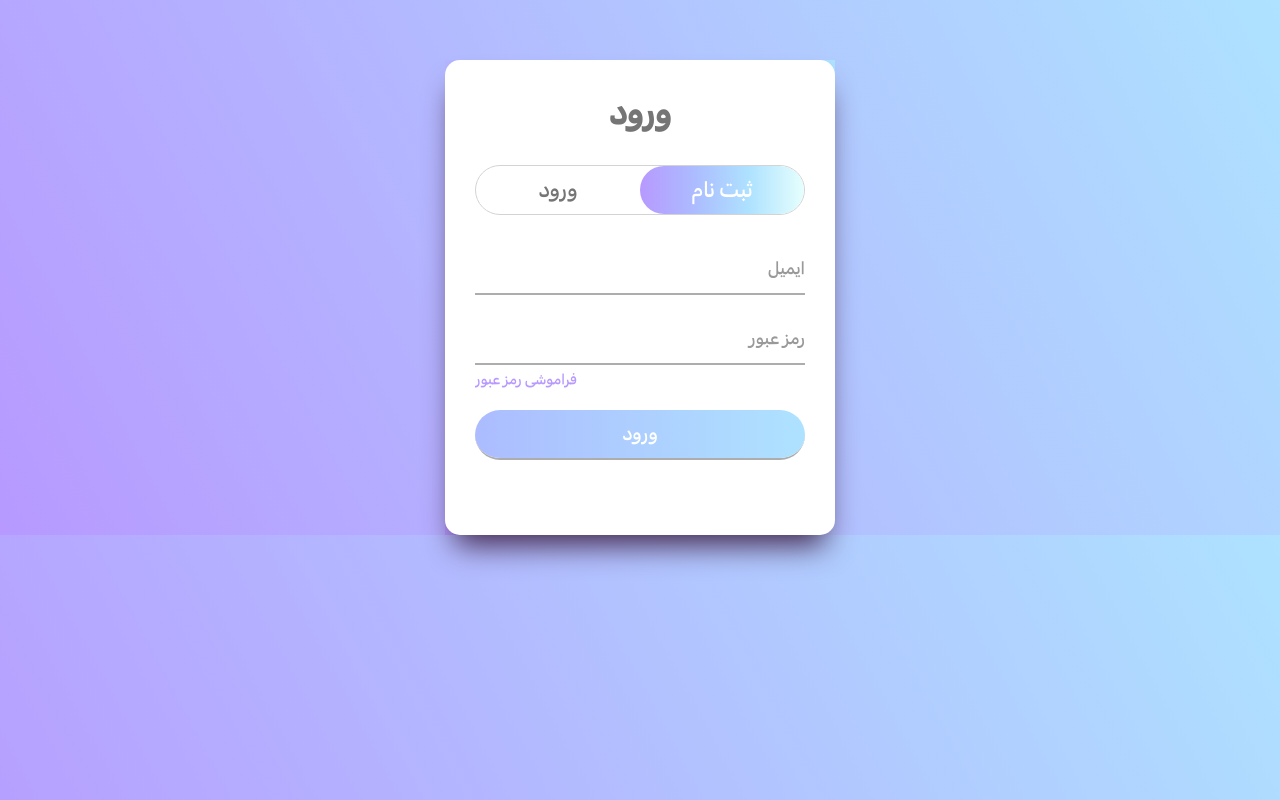
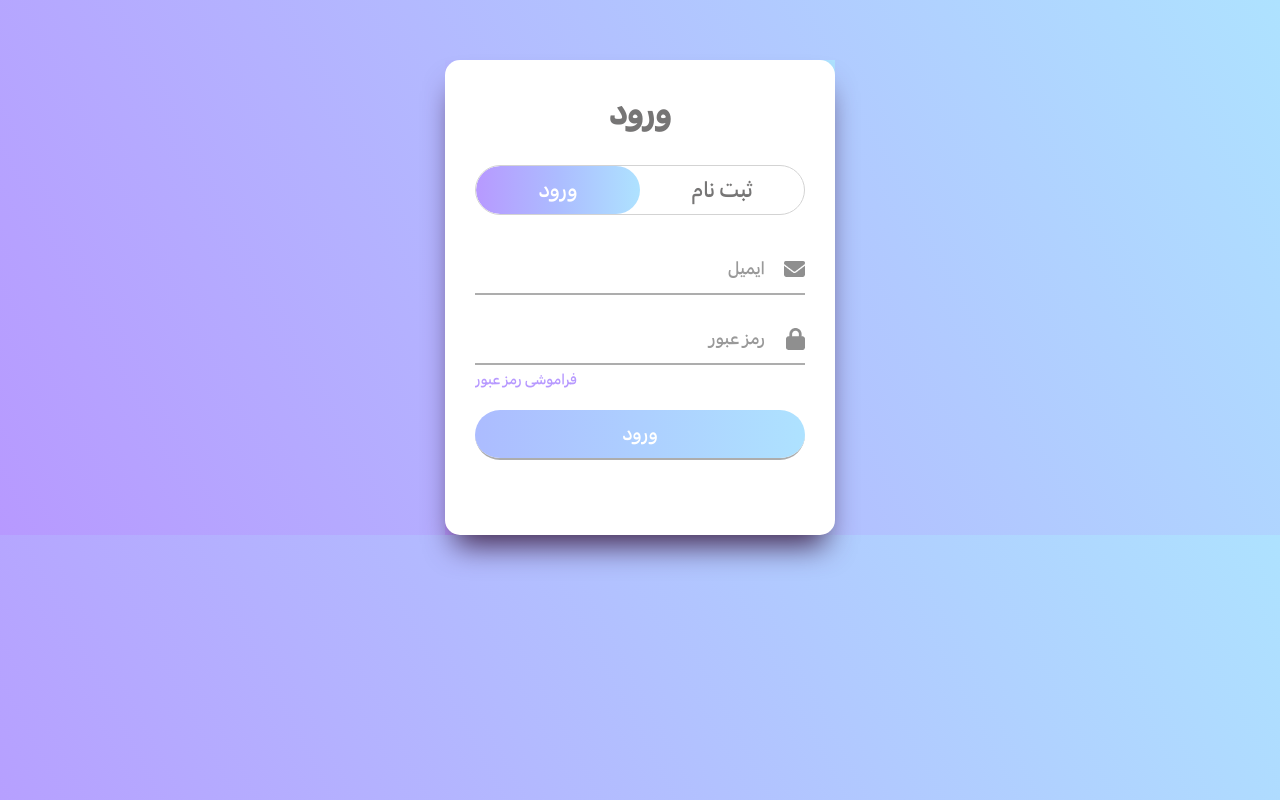
Before and after one commit to ENIAC-group/Front-End, a React (Vite) app: page / in a window 1280 px wide. Built offline with nearby package versions, Linux system fonts and the light colour scheme; a web font is replaced by a local one.

Commit message:
[feat]: Added icons to the input fields, fixed the slider bug, changed file and directory names to 'LoginSignup'

```diff
--- a/src/App.jsx
+++ b/src/App.jsx
@@ -1,5 +1,5 @@
 import React from 'react';
-import LoginContainer from './components/SignUp/SignUp.jsx';
+import LoginContainer from './components/LoginSignUp/LoginSignup.jsx';
 
 
 function App() {
--- a/src/components/SignUp/SignUp.css
+++ b/src/components/LoginSignUp/LoginSignup.css
@@ -88,7 +88,7 @@ input[type="radio"]{
   left:0;
   z-index: 0;
   /*background: -webkit-linear-gradient(left,#5a0066 , #5c0080 , #9500b3,#8a00e6);*/
-  background: -webkit-linear-gradient(left,#B799FF , #ACBCFF , #AEE2FF,#E6FFFD);
+  background: -webkit-linear-gradient(left,#B799FF , #ACBCFF , #AEE2FF);
   position: absolute;
   border-radius: 35px;
   transition:all 0.6s cubic-bezier(0.68 , -0.55 , 0.265 , 1.55);
--- a/src/components/SignUp/SignUp.jsx
+++ b/src/components/LoginSignUp/LoginSignup.jsx
@@ -1,11 +1,11 @@
 import react from 'react'
 import React, { useState } from 'react';
+import './LoginSignup.css'
+
 import user_icon from '../../assets/person.png'
 import lock_icon from '../../assets/password.png'
 import email_icon from '../../assets/email.png'
-import gender_icon from '../../assets/gender.png'
 
-import './SignUp.css'
 const LoginContainer = () => {
   const [loginLabelsColor, setLoginLabelsColor] = useState(false);
 
@@ -45,51 +45,70 @@ const LoginContainer = () => {
           <div className="form_container">
             <div className="slider_controls">
               <input type="radio" name="slide" id="login" defaultChecked/>
-              <input type="radio" name="slide" id="signup" defaultChecked/>
+              <input type="radio" name="slide" id="signup"/>
 
               <label htmlFor="login" className='slide login' onClick={handleLoginClick}>ورود</label>
               <label htmlFor="signup" className='slide signup' onClick={handleSignupClick}>ثبت نام</label>
               <div className="slider_tab"></div>
             </div>
             <div className='form_details'>
-              <form action="#" className='login'>
+            <form action="#" className='login'>
                 <pre></pre>
                 <div className="field">
-                  <input type="text" placeholder='ایمیل'/>
+                <input type="text" placeholder='ایمیل'
+                    style={{backgroundImage: `url(${email_icon})`,
+                            backgroundRepeat: 'no-repeat',
+                            paddingRight: '40px',
+                            backgroundPosition: 'right'}}/>
                 </div>
                 <div className="field">
-                    <input type="password" placeholder='رمز عبور' />
+                <input type="password" placeholder='رمز عبور'
+                    style={{backgroundImage: `url(${lock_icon})`,
+                            backgroundRepeat: 'no-repeat',
+                            paddingRight: '40px',
+                            backgroundPosition: 'right'}}/>
                 </div>
                 <div className='pass_link'><a href="#" > فراموشی رمز عبور</a></div>
                 <div className="field btn">
                     <div className='btn_layer'></div>
                     <input type="submit" value="ورود"/>
                 </div>
-                {/* <div className="signup_link"  > اکانت ندارید : <a href="#" onClick={handleSignupLinkClick}> ثبت نام کنید</a></div> */}
+                {/* <div className="signup_link"  > حساب کاربری ندارید؟ <a href="#" onClick={handleSignupLinkClick}> ثبت نام کنید</a></div> */}
               </form>
                 {/*signup form*/}
                 <form action="#">
 
                   {/*<div className="field">
                     <input type="text" placeholder='Name'/>
-  </div>*/}
+                  </div>*/}
                   <div className="field">
-                    <input type="text" placeholder='ایمیل'/>
+                  <input type="text" placeholder='ایمیل'
+                    style={{backgroundImage: `url(${email_icon})`,
+                            backgroundRepeat: 'no-repeat',
+                            paddingRight: '40px',
+                            backgroundPosition: 'right'}}/>
                   </div>
 
                   <div className="field">
-
-                    <input type="password" placeholder='رمز عبور'/>
+                  <input type="password" placeholder='رمز عبور'
+                    style={{backgroundImage: `url(${lock_icon})`,
+                            backgroundRepeat: 'no-repeat',
+                            paddingRight: '40px',
+                            backgroundPosition: 'right'}}/>
                   </div>
                   <div className="field">
-                    <input type="password" placeholder='تکرار رمز عبور'/>
+                  <input type="password" placeholder='تکرار رمز عبور'
+                    style={{backgroundImage: `url(${lock_icon})`,
+                            backgroundRepeat: 'no-repeat',
+                            paddingRight: '40px',
+                            backgroundPosition: 'right'}}/>
                   </div>
                   <div className="field btn">
                     <div className='btn_layer'></div>
                     <input type="submit" value="ثبت نام"/>
 
                   </div>
-                  {/* <div className="signup_link">  اکانت دارید :<a href='#' onClick={handleLoginClick}> ورود به سایت </a></div> */}
+                  {/* <div className="signup_link">  حساب کاربری دارید؟<a href='#' onClick={handleLoginClick}>  وارد شوید</a></div> */}
 
                 </form>
 
```
